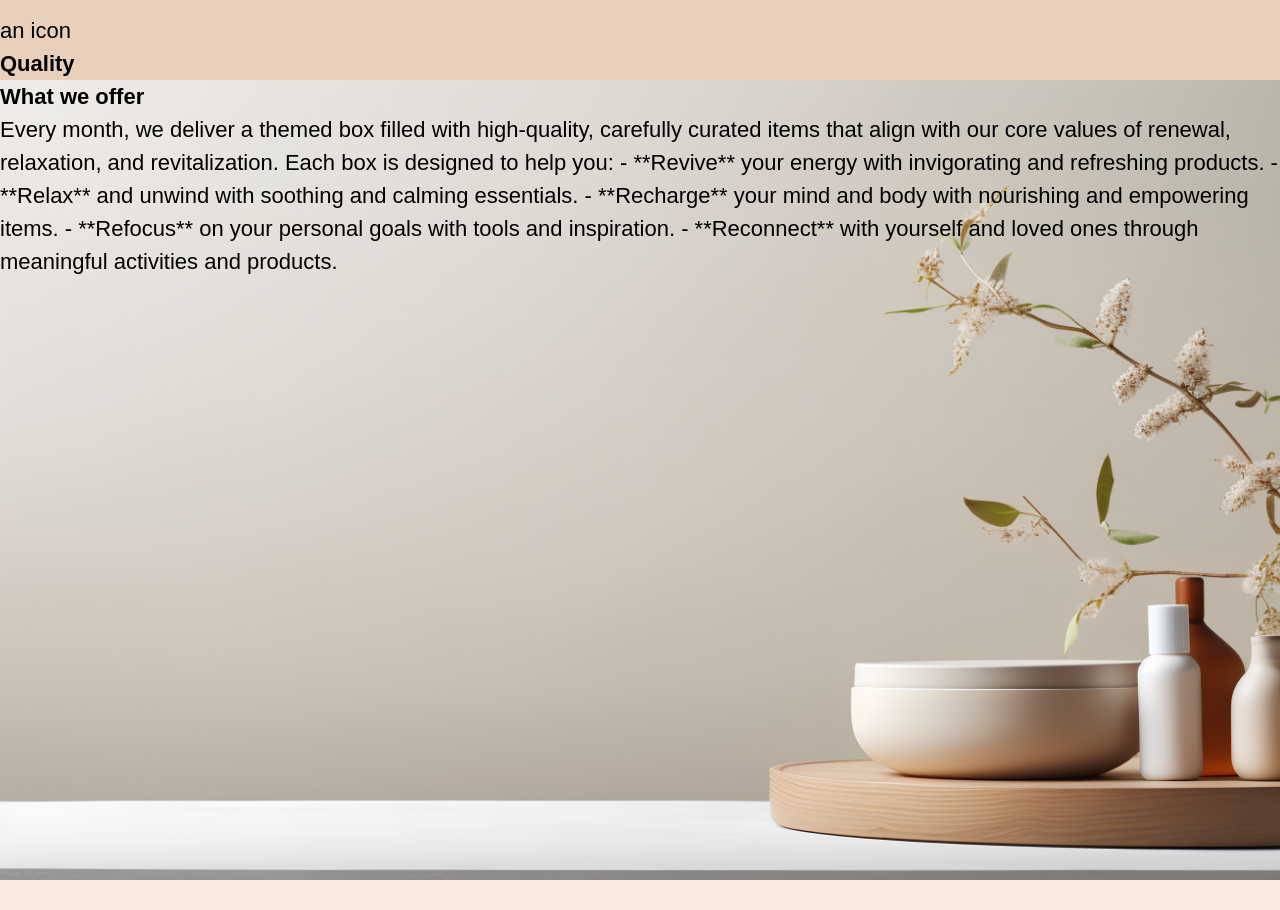
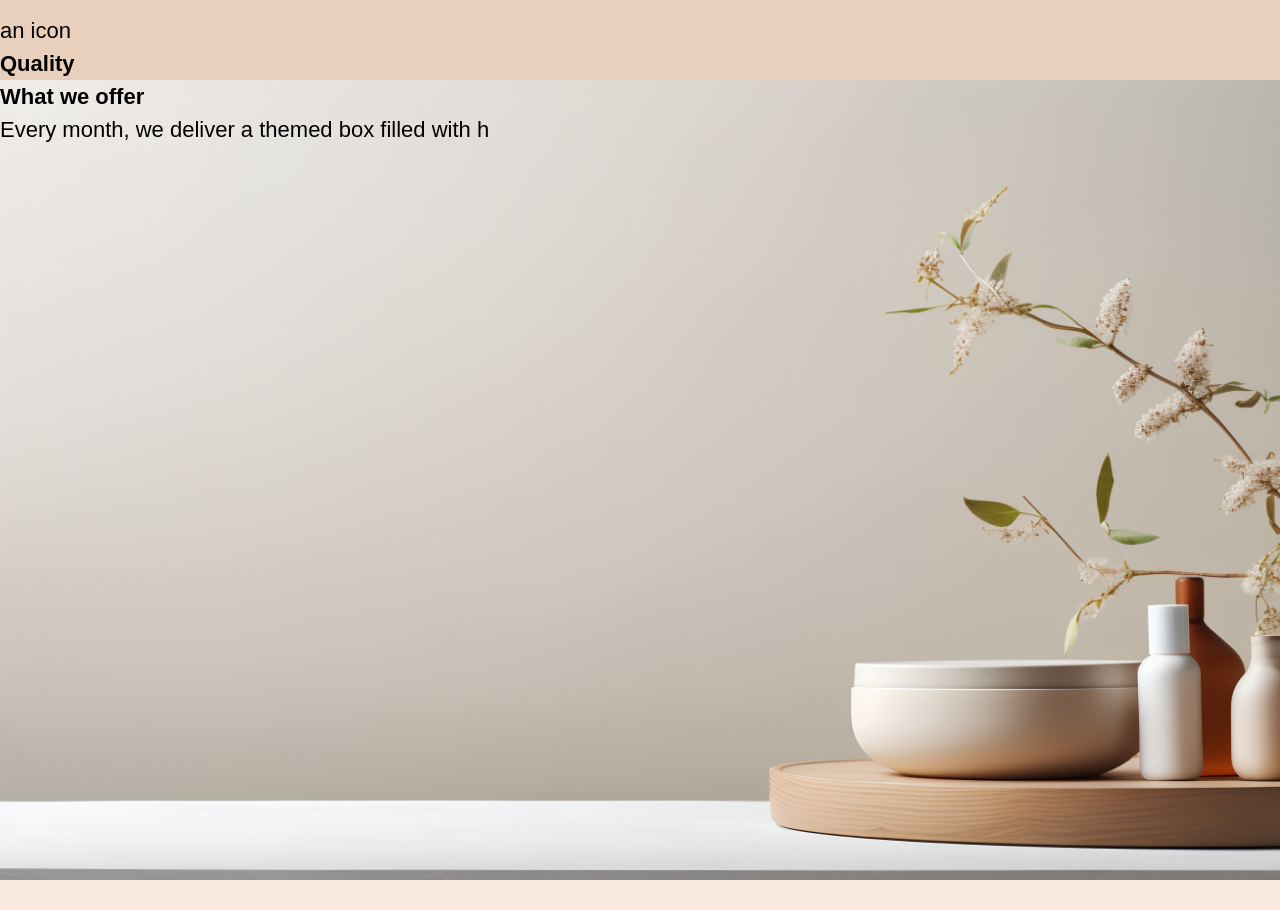
Before and after one commit to JoachimBosch/4Geeks_Final_Project, a React (Vite) app in the folder 4Geeks_Final/: page /about in a window 1280 px wide. Shown: the part 971-1881 px from the top of the page. Built offline with nearby package versions, Linux system fonts and the light colour scheme; a web font is replaced by a local one.

Commit message:
i don't know

```diff
--- a/4Geeks_Final/src/assets/about.jsx
+++ b/4Geeks_Final/src/assets/about.jsx
@@ -58,15 +58,7 @@ your mind, body, and spirit.
 
             <div className="bg-cover h-screen min-w-[100%]" style={{ backgroundImage: `url(${image2})`}}>
                 <h4>What we offer</h4>
-                <p>Every month, we deliver a themed box filled with high-quality,
-carefully curated items that align with our core values of renewal,
-relaxation, and revitalization. Each box is designed to help you:
-- **Revive** your energy with invigorating and refreshing products.
-- **Relax** and unwind with soothing and calming essentials.
-- **Recharge** your mind and body with nourishing and empowering items.
-- **Refocus** on your personal goals with tools and inspiration.
-- **Reconnect** with yourself and loved ones through meaningful
- activities and products.</p>
+                <p>Every month, we deliver a themed box filled with h</p>
             </div>
         </div>
     )
```
